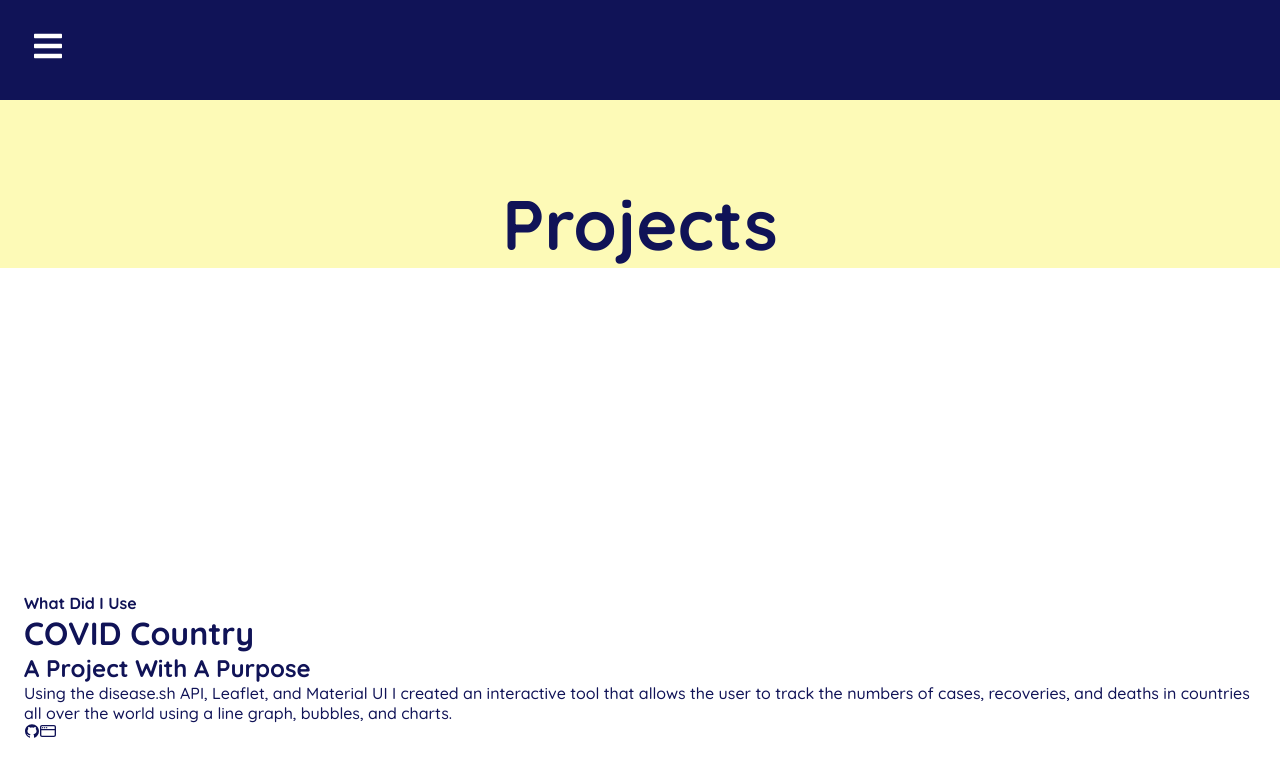
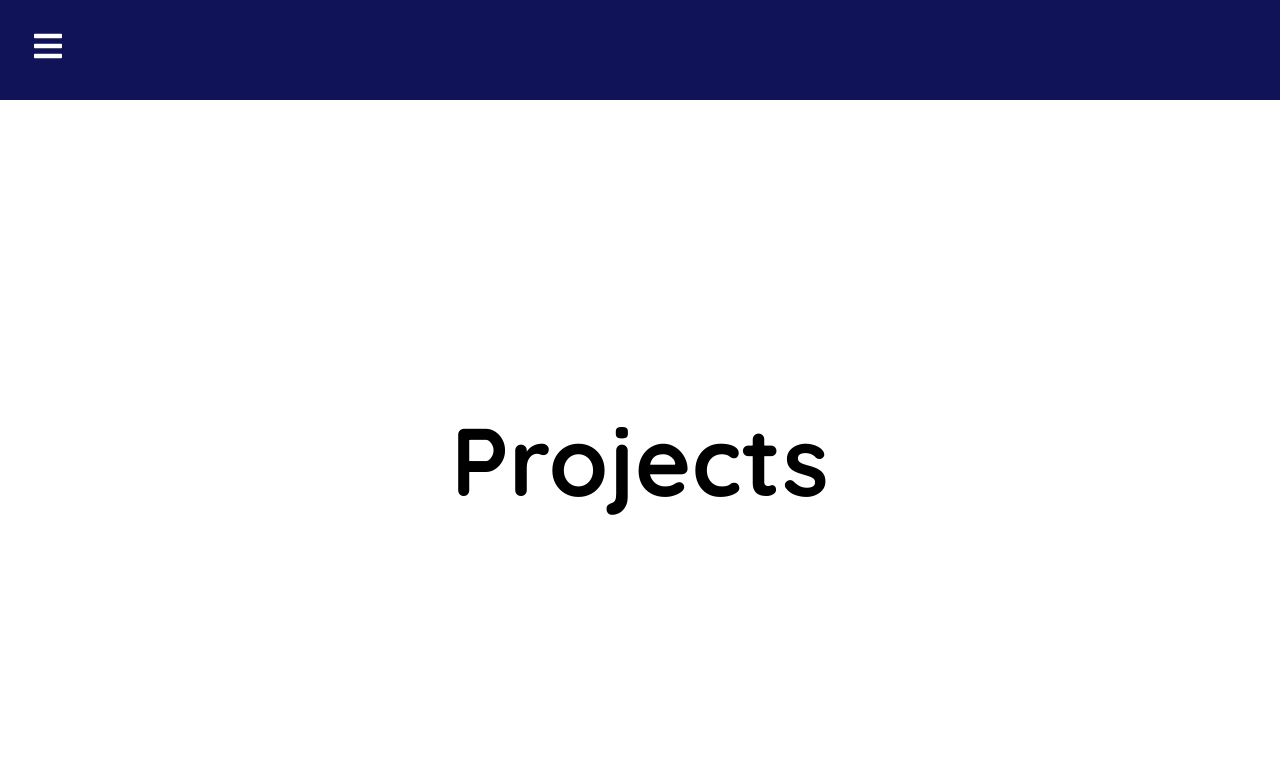
Before and after one commit to malcolmc10/LandingPage, a React (Create React App) app in the folder client/: page /mywork in a window 1280 px wide. Shown: the top 776 px of the page. Built offline with nearby package versions, Linux system fonts and the light colour scheme.

Commit message:
added new route and page for my projects

```diff
--- a/client/src/App.css
+++ b/client/src/App.css
@@ -10,7 +10,7 @@
   width: auto;
 }
 
-.home, .contactus, .about {
+.home, .contactus, .about, .mywork {
   display: flex;
   height: 90vh;
   align-items: center;
@@ -22,6 +22,7 @@
 
 .home {
   background-color: #101357;
+
 
 
 }
--- a/client/src/App.js
+++ b/client/src/App.js
@@ -4,7 +4,8 @@ import { BrowserRouter as Router, Switch, Route} from 'react-router-dom';
 import Home from './pages/Home';
 import About from './pages/About';
 import ContactUs from './pages/ContactUs';
-import Work from './components/Work';
+import MyWork from './pages/MyWork';
+
 
 
 
@@ -19,11 +20,13 @@ function App() {
           <Route path='/' exact component={Home} />
           <Route path='/about' component={About} />
           <Route path='/contactus' component={ContactUs} />
+          <Route path='/mywork' component={MyWork} />
+
 
     </Switch>
       </Router>
 
-      <Work/>
+      {/* <Work/> */}
 
 
 
--- a/client/src/components/SidebarData.jsx
+++ b/client/src/components/SidebarData.jsx
@@ -25,4 +25,10 @@ export const SidebarData = [
     icon: <BiSupport />,
     cName: 'nav-text'
   },
+  {
+    title: 'Projects',
+    path: '/mywork',
+    icon: <BiSupport />,
+    cName: 'nav-text'
+  },
 ]
--- a/client/src/components/Welcome.jsx
+++ b/client/src/components/Welcome.jsx
@@ -1,5 +1,6 @@
 import React from 'react'
 // import logo from './package.svg'
+
 
 
 function Welcome() {
@@ -23,7 +24,8 @@ function Welcome() {
 <div className="button_welcome">
 <a href="https://pdfhost.io/v/NsnhIGvUj_Colin_Malcolm_Resume_2021" rel="noreferrer" target="_blank"  class="button2 ">Resume</a>
 <a href="something" class="button2 ">View My Work</a>
-</div>
+      </div>
+
 
 
 
--- a/client/src/components/Work.jsx
+++ b/client/src/components/Work.jsx
@@ -15,67 +15,10 @@ class Work extends Component {
 
         <h1 className="projectheading">Projects</h1>
 
-        <div className="work-section">
 
-        <div className="card">
-          <div className="image-data">
-            <div className="background-image"></div>
-
-            <div className="project-details">
-
-              <p class="left-title">What Did I Use</p>
-
-
-
-
-            </div>
-
-
-          </div>
-
-          <div className="post-data"></div>
-          <h1 class="project-title">COVID Country</h1>
-          <h2 class="project-subtitle">A Project With A Purpose</h2>
-          <p className="project-description">Using the disease.sh API, Leaflet, and Material UI I created an interactive tool that allows the user to track the numbers of cases, recoveries, and deaths in countries all over the world using a line graph, bubbles, and charts.</p>
-
-          <div className="cta">
-              <a href="https://github.com/malcolmc10/Pandemic" rel="noreferrer" target="_blank" class="github">
-                <AiFillGithub class="icon1" /></a>
-
-              <a href="https://covid-country-e9bff.web.app/" rel="noreferrer" target="_blank" class="website">
-              <CgBrowser class="icon2" /></a>
-
-          </div>
-
-
-        </div>
-
-
-        </div>
       </div>
     );
   }
 }
 
 export default Work;
-
-
-
-
-
-
-
-
-
-
-
-
-
-
-
- {/* class="author" below */}
-              {/* <a href="https://github.com/malcolmc10/Pandemic" rel="noreferrer" target="_blank" class="github">
-                <AiFillGithub class="icon1" /></a>
-
-              <a href="https://covid-country-e9bff.web.app/" rel="noreferrer" target="_blank" class="website">
-              <CgBrowser class="icon2" /></a> */}
--- a/client/src/pages/Home.jsx
+++ b/client/src/pages/Home.jsx
@@ -1,5 +1,7 @@
 import React from 'react'
 import Welcome from '../components/Welcome'
+
+
 
 
 
@@ -17,6 +19,8 @@ function Home() {
 
 
 
+
+
     </div>
   )
 }
--- /dev/null
+++ b/client/src/pages/MyWork.jsx
@@ -0,0 +1,13 @@
+import React from 'react'
+
+
+function MyWork() {
+  return (
+    <div className="mywork">
+      <h1>Projects</h1>
+
+    </div>
+  )
+}
+
+export default MyWork
```
